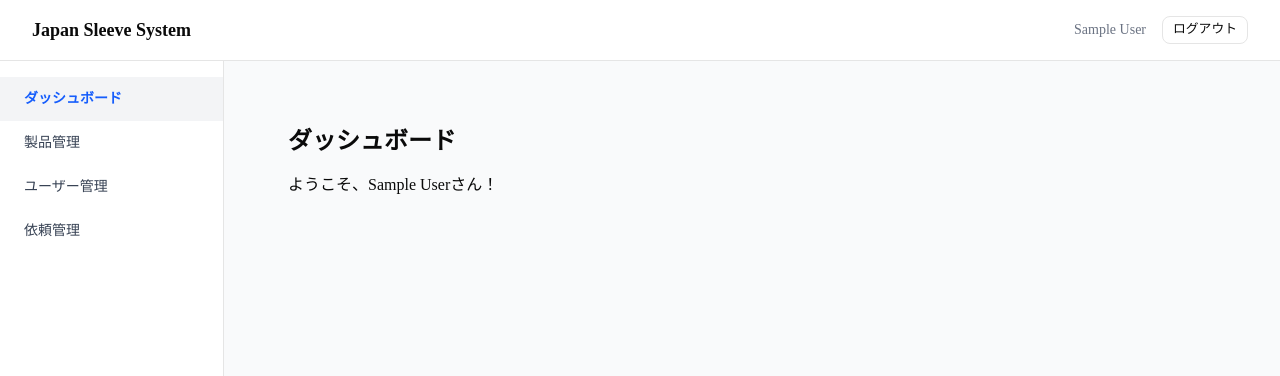
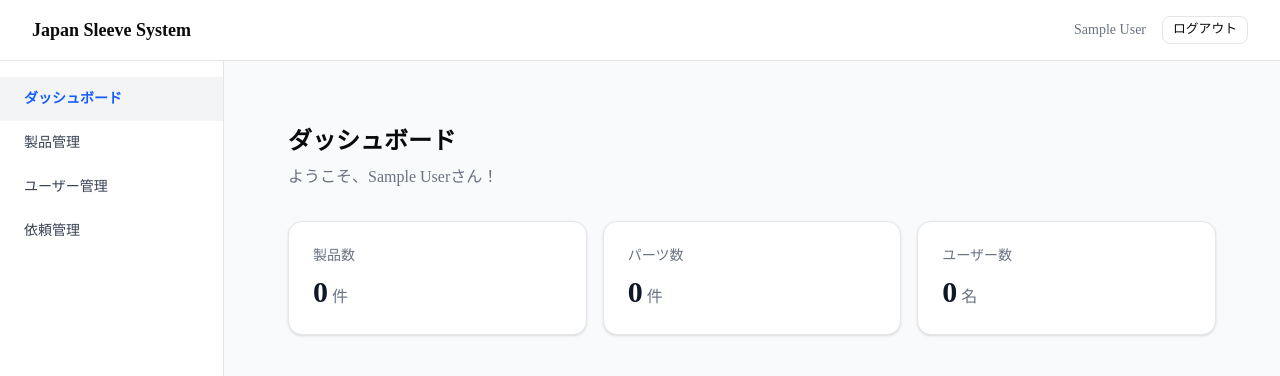
Before and after one commit to cr8one/myapp, a Next.js app: page /dashboard in a window 1280 px wide. Shown: the top 376 px of the page. Built offline with nearby package versions, Linux system fonts and the light colour scheme; no server answers; the database is empty; sample sign-in values are in the browser's storage.

Commit message:
feat: ダッシュボードに統計カードを追加

```diff
--- a/src/app/dashboard/page.tsx
+++ b/src/app/dashboard/page.tsx
@@ -1,17 +1,46 @@
 import { auth } from "@/auth"
 import { redirect } from "next/navigation"
+import { prisma } from "@/lib/prisma"
 
 export default async function DashboardPage() {
   const session = await auth()
-
   if (!session) {
     redirect("/login")
   }
 
+  const [productCount, partCount, userCount] = await Promise.all([
+    prisma.product.count(),
+    prisma.part.count(),
+    prisma.user.count(),
+  ])
+
+  const stats = [
+    { label: "製品数", value: productCount, unit: "件" },
+    { label: "パーツ数", value: partCount, unit: "件" },
+    { label: "ユーザー数", value: userCount, unit: "名" },
+  ]
+
   return (
     <div className="p-8">
       <h1 className="text-2xl font-bold">ダッシュボード</h1>
-      <p className="mt-4">ようこそ、{session.user?.name}さん！</p>
+      <p className="mt-2 text-gray-500">ようこそ、{session.user?.name}さん！</p>
+
+      <div className="mt-8 grid grid-cols-1 gap-4 sm:grid-cols-3">
+        {stats.map((stat) => (
+          <div
+            key={stat.label}
+            className="rounded-xl border border-gray-200 bg-white p-6 shadow-sm"
+          >
+            <p className="text-sm text-gray-500">{stat.label}</p>
+            <p className="mt-2 text-3xl font-bold text-gray-900">
+              {stat.value.toLocaleString()}
+              <span className="ml-1 text-base font-normal text-gray-500">
+                {stat.unit}
+              </span>
+            </p>
+          </div>
+        ))}
+      </div>
     </div>
   )
 }
```
